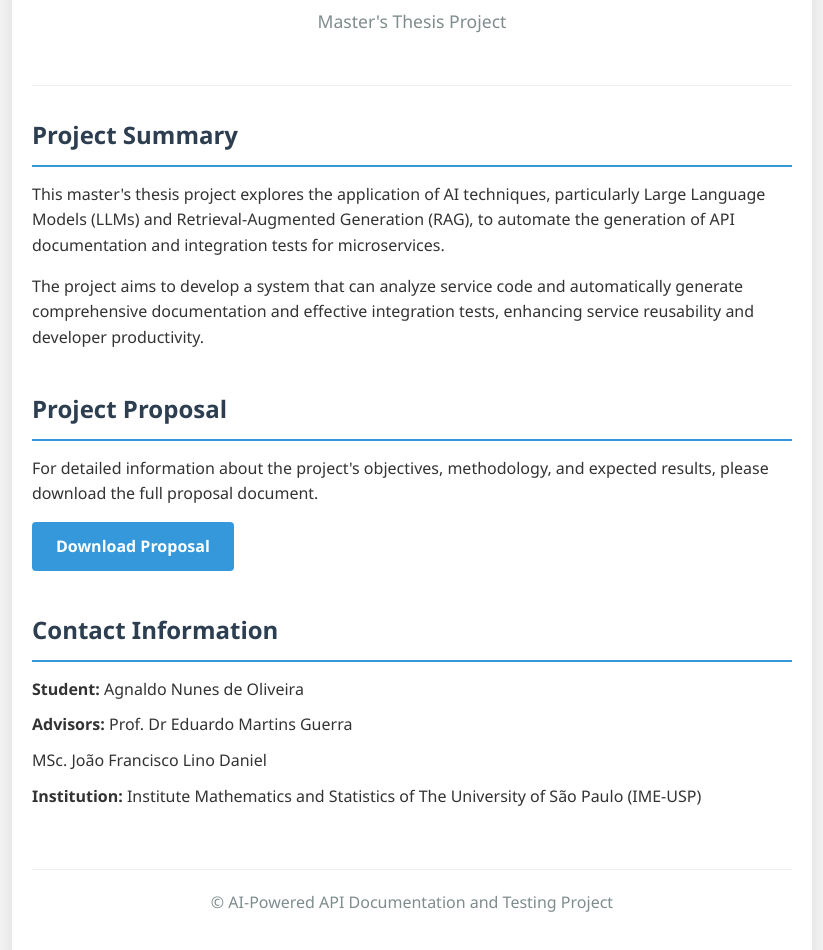
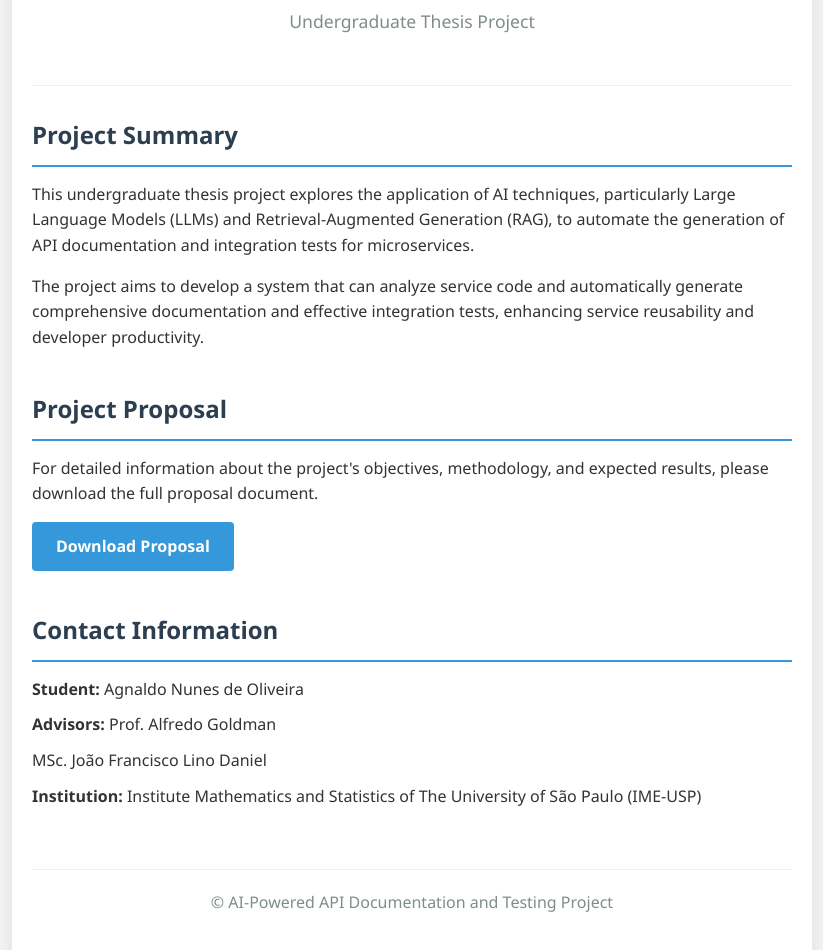
Before and after one commit to AgnaldoNunes/TCC, a plain HTML site: page index.html in a window 1280 px wide. Shown: the part 104-1054 px from the top of the page, without its empty margins (228-1051 px from the left). Drawn offline with Linux system fonts and the light colour scheme.

Commit message:
Update index.html

```diff
--- a/index.html
+++ b/index.html
@@ -10,13 +10,13 @@
     <div class="container">
         <header>
             <h1>AI-Powered API Documentation and Testing</h1>
-            <p class="subtitle">Master's Thesis Project</p>
+            <p class="subtitle">Undergraduate Thesis Project</p>
         </header>
 
         <main>
             <section class="about">
                 <h2>Project Summary</h2>
-                <p>This master's thesis project explores the application of AI techniques, particularly Large Language Models (LLMs) and Retrieval-Augmented Generation (RAG), to automate the generation of API documentation and integration tests for microservices.</p>
+                <p>This undergraduate thesis project explores the application of AI techniques, particularly Large Language Models (LLMs) and Retrieval-Augmented Generation (RAG), to automate the generation of API documentation and integration tests for microservices.</p>
                 <p>The project aims to develop a system that can analyze service code and automatically generate comprehensive documentation and effective integration tests, enhancing service reusability and developer productivity.</p>
             </section>
 
@@ -29,7 +29,7 @@
             <section class="contact">
                 <h2>Contact Information</h2>
                 <p><strong>Student:</strong> Agnaldo Nunes de Oliveira</p>
-                <p><strong>Advisors:</strong> Prof. Dr Eduardo Martins Guerra</p>
+                <p><strong>Advisors:</strong> Prof. Alfredo Goldman</p>
                 <p>MSc. João Francisco Lino Daniel</p>
                 <p><strong>Institution:</strong> Institute Mathematics and Statistics of The University of São Paulo (IME-USP)</p>
             </section>
```
